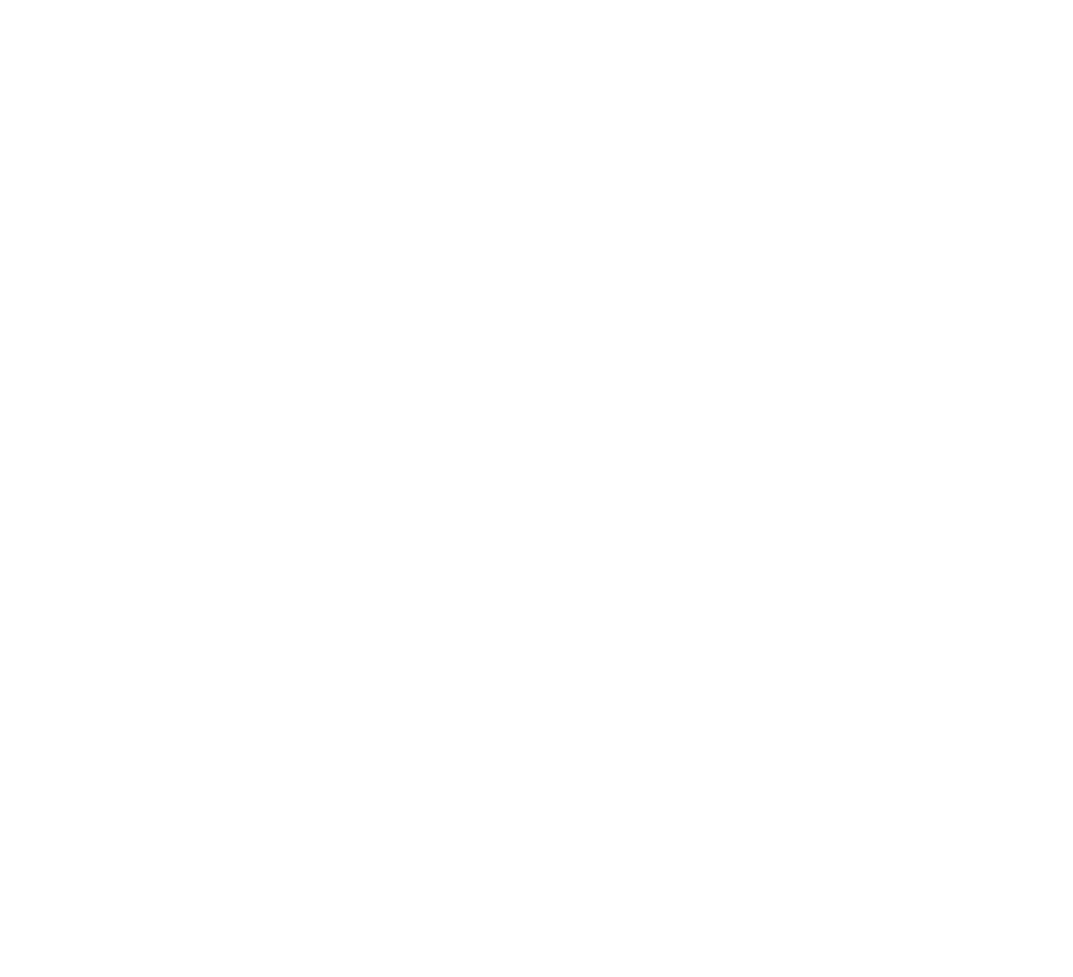
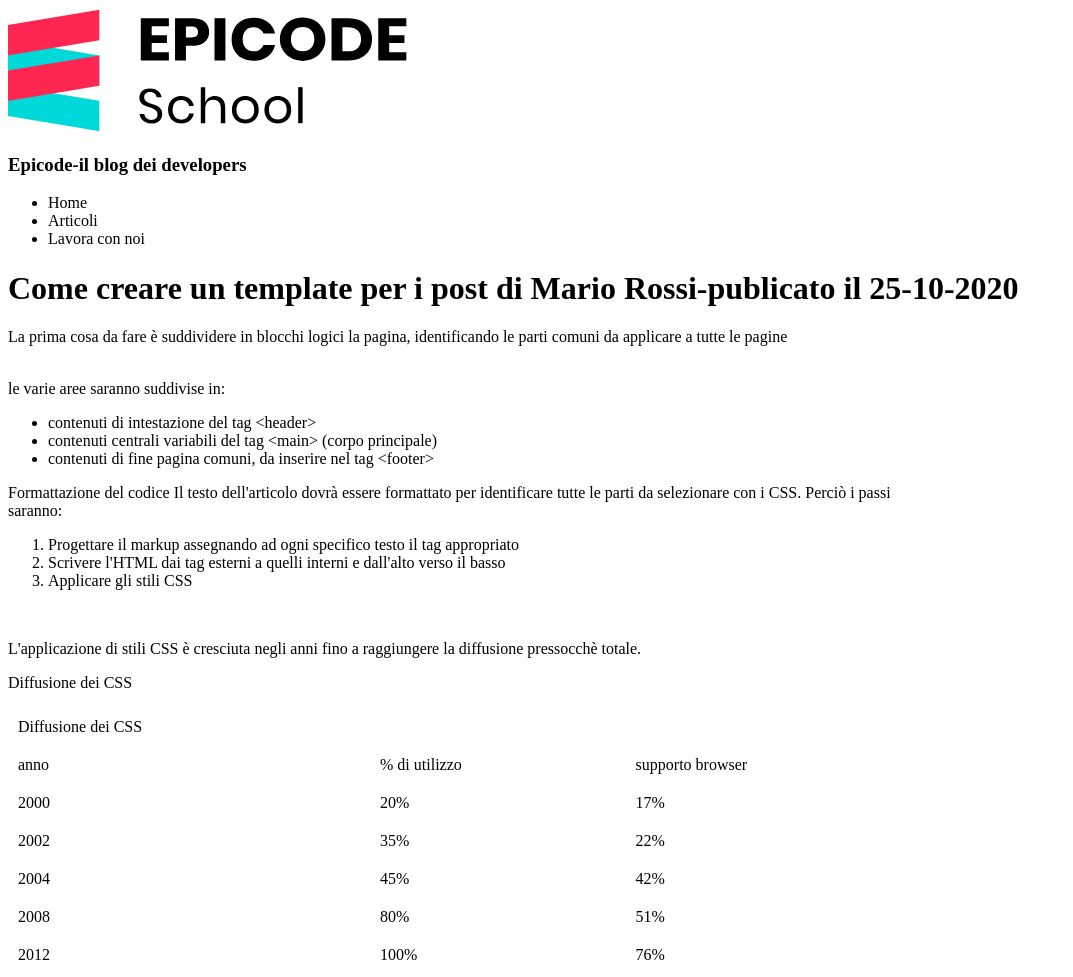
Before and after one commit to Victorepicode/g2, a plain HTML site: page index.html in a window 1280 px wide. Shown: the top 977 px of the page, without its empty margins (0-1073 px from the left). Before the commit the page ends 800 px from the top, so only its background shows below. Drawn offline with Linux system fonts and the light colour scheme.

Commit message:
Esercitazione seconda gironata initial.commit

```diff
--- a/index.html
+++ b/index.html
@@ -3,9 +3,122 @@
 <head>
     <meta charset="UTF-8">
     <meta name="viewport" content="width=device-width, initial-scale=1.0">
-    <title>Document</title>
+    <title>Sviluppo di una pagina web-Blog Epicode</title>
+    <meta name=”description” content=” Primi passi operativi per creare un modello HTMl per un post. Scopri come iniziare in modo facile”>
 </head>
 <body>
+    <header>
+        <div>
+            <img src="./assets/img/logo.svg">
+            <h3>Epicode-il blog dei developers</h3>
+        </div>
+        <div>
+            <ul>
+                <li>Home</li>
+                <li>Articoli</li>
+                <li>Lavora con noi</li>
+            </ul>
+        </div>
+    </header>
+        <div>
+            <h1>Come creare un template per i post di Mario Rossi-publicato il 25-10-2020</h1>
 
+        </div>
+    <main>
+        <p>La prima cosa da fare è suddividere in blocchi logici la pagina, identificando le parti comuni da applicare a tutte le pagine</p>
+    </br>
+    <div>
+        <text>le varie aree saranno suddivise in:</text>
+        <ul>
+            <li>contenuti di intestazione del tag &lt;header&gt; </li>
+            <li>contenuti centrali variabili del tag &lt;main&gt; &lpar;corpo principale&rpar;</li>
+            <li>contenuti di fine pagina comuni, da inserire nel tag &lt;footer&gt;</li>
+        </ul>
+        <text>Formattazione del codice</text>
+        <text>Il testo dell'articolo dovrà essere formattato per identificare tutte le parti da selezionare con i CSS. Perciò i passi </br>saranno:</text>
+        </br>
+        <ol>
+            <li>Progettare il markup assegnando ad ogni specifico testo il tag appropriato</li>
+            <li>Scrivere l'HTML dai tag esterni a quelli interni e dall'alto verso il basso</li>
+            <li>Applicare gli stili CSS</li>
+        </ol>
+        </br>
+            <p>L'applicazione di stili CSS è cresciuta negli anni fino a raggiungere la diffusione pressocchè totale.</p>
+    </div>
+    <div>
+        <p>Diffusione dei CSS</p>
+        <table width="75%" cellpadding="10"
+        cellspacing="0" padding:5px>
+        <tr>
+            <td>Diffusione dei CSS</td>
+        </tr>
+            <tr>
+              <td>anno</th>
+              <td>% di utilizzo</th>
+              <td>supporto browser</th>
+            </tr>
+            <tr>
+              <td>2000</td>
+              <td>20%</td>
+              <td>17%</td>
+            </tr>
+            <tr>
+              <td>2002</td>
+              <td>35%</td>
+              <td>22%</td>
+            </tr>
+            <tr>
+                <td>2004</td>
+                <td>45%</td>
+                <td>42%</td>
+              </tr>
+              <tr>
+                <td>2008</td>
+                <td>80%</td>
+                <td>51%</td>
+              </tr>
+              <tr>
+                <td>2012</td>
+                <td>100%</td>
+                <td>76%</td>
+              </tr>
+          </table>
+          </br>
+          <p>un test di validazione potrà essere fatto tramite il tool online-
+            <a href="https://www.google.it/?hl=it/">LINK</a>dedicato allo scopo.
+            Una volta <br> ottimizzato il tutto, avremo raggiunto il nostro obiettivo ed essere stati dei veri developers come loro:
+            </br>
+            <iframe width="709" height="399" src="https://www.youtube.com/embed/rfgOb5kV8AE" title="CMO di una STARTUP: Come si gestisce il Marketing? 🤌" frameborder="0" allow="accelerometer; autoplay; clipboard-write; encrypted-media; gyroscope; picture-in-picture; web-share" allowfullscreen></iframe>
+                </video>
+          </p>
+
+    </div>
+    <div>
+        <p>Vuoi rimanere aggiornato su altre novità del blog? Iscriviti alla nostra newsletter:</p>
+    </br>
+        <form>
+            <input type="mail" placeholder="Inserisci mail" />
+        </form>
+        </br>
+       <button type="submit">Iscriviti!</button>
+    </div>
+
+    </main>
+
+    <footer>
+        <p>Area correlati</br>validare codice html</br>Categoria: develop</br>Data:18/09/2020</p></br>
+    </br>
+    <p>Correggere la sintassi</br>categoria develop:</br>data:16/09/2020</p></br>
+    </br>
+    <p>Meno KB nella pagina</br>Categoria:ottimizzazione</br>data: 30/09/2020</p></br>
+    </br>
+    </br>
+    <p>Blog Epicode © 2023</p>
+    </br></br>
+    <p>Testata online di Mario Rossi registrata con prot. n 213/2018- via Luigi Einaudi 2- Milano P.IVA 00112233</p></br>
+    <p>info@epicode.school
+        <a href="https://www.google.it/?hl=it/">LINK</a>
+    </p>
+     </footer>
 </body>
 </html>
```
Also changed, not shown: assets/img/logo.svg (added).
